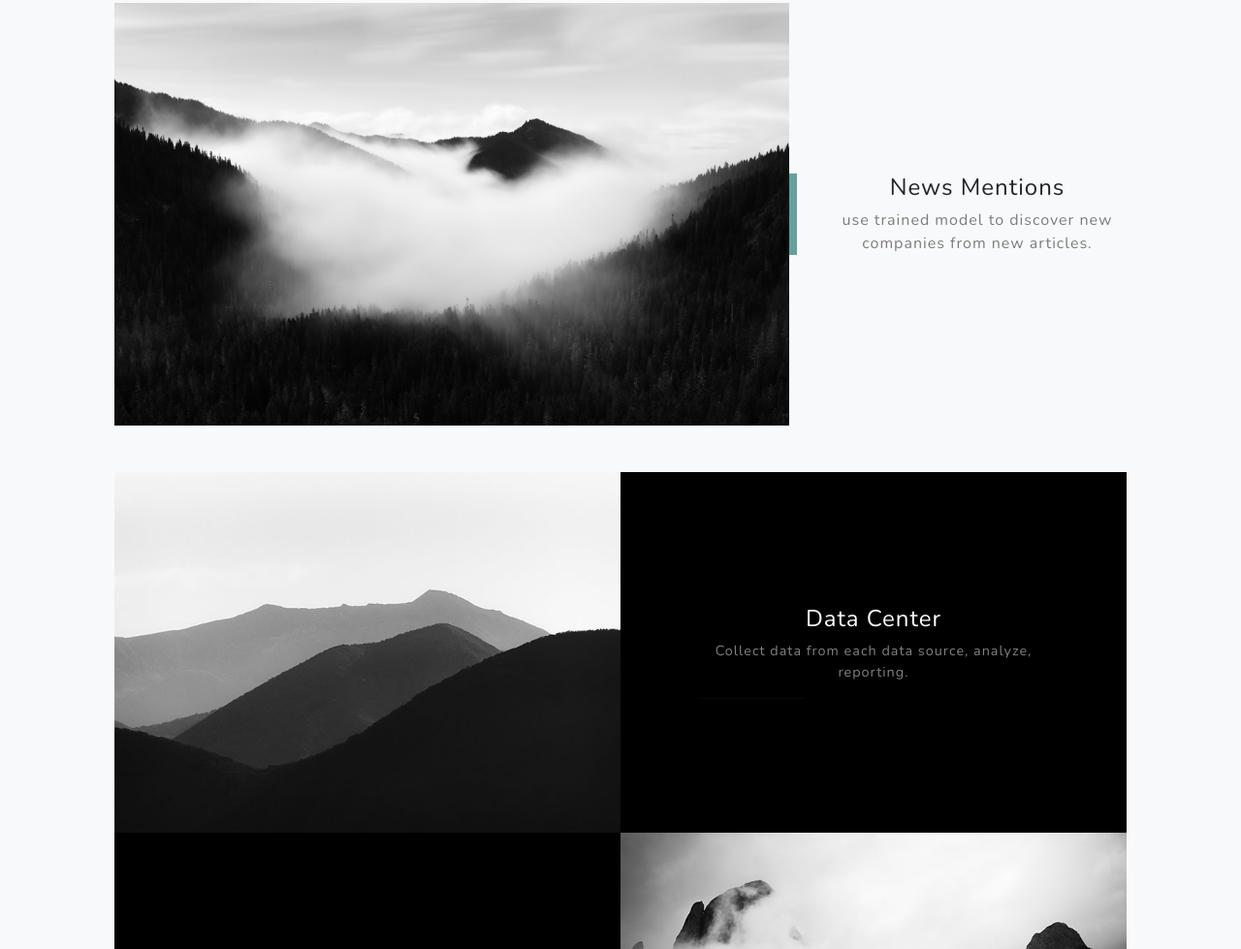
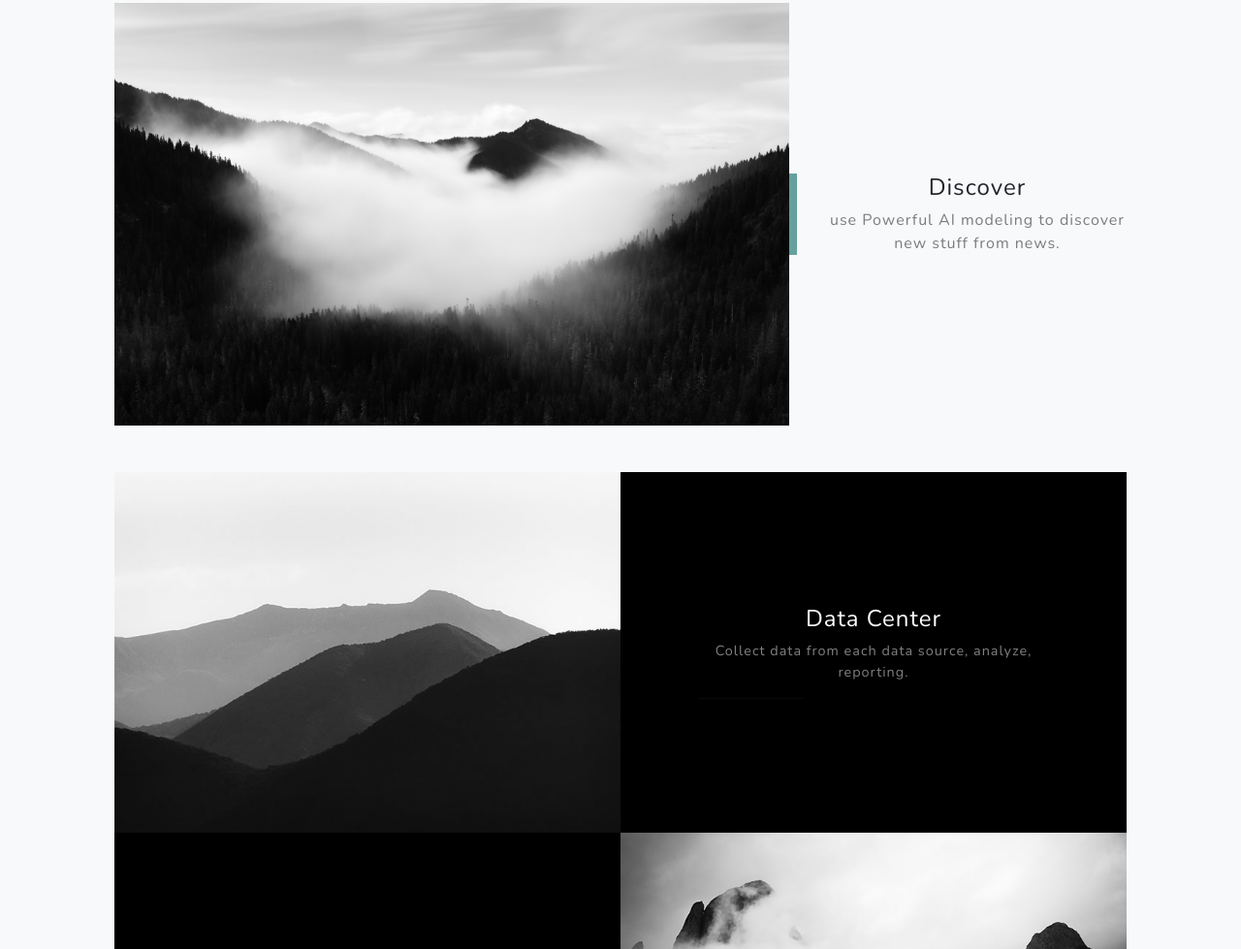
Before and after one commit to topinked/inked.web, a plain HTML site: page index.html in a window 1280 px wide. Shown: the part 1403-2382 px from the top of the page at 97% size. Drawn offline with nearby package versions, Linux system fonts and the light colour scheme.

```diff
--- a/index.html
+++ b/index.html
@@ -72,8 +72,8 @@
                 <div class="col-xl-8 col-lg-7"><img class="img-fluid mb-3 mb-lg-0" src="assets/img/bg-masthead.jpg" alt="..." /></div>
                 <div class="col-xl-4 col-lg-5">
                     <div class="featured-text text-center text-lg-left">
-                        <h4>News Mentions</h4>
-                        <p class="text-black-50 mb-0">use trained model to discover new companies from new articles.</p>
+                        <h4>Discover</h4>
+                        <p class="text-black-50 mb-0">use Powerful AI modeling to discover new stuff from news.</p>
                     </div>
                 </div>
             </div>
```
Also changed, not shown: 2 other files.
